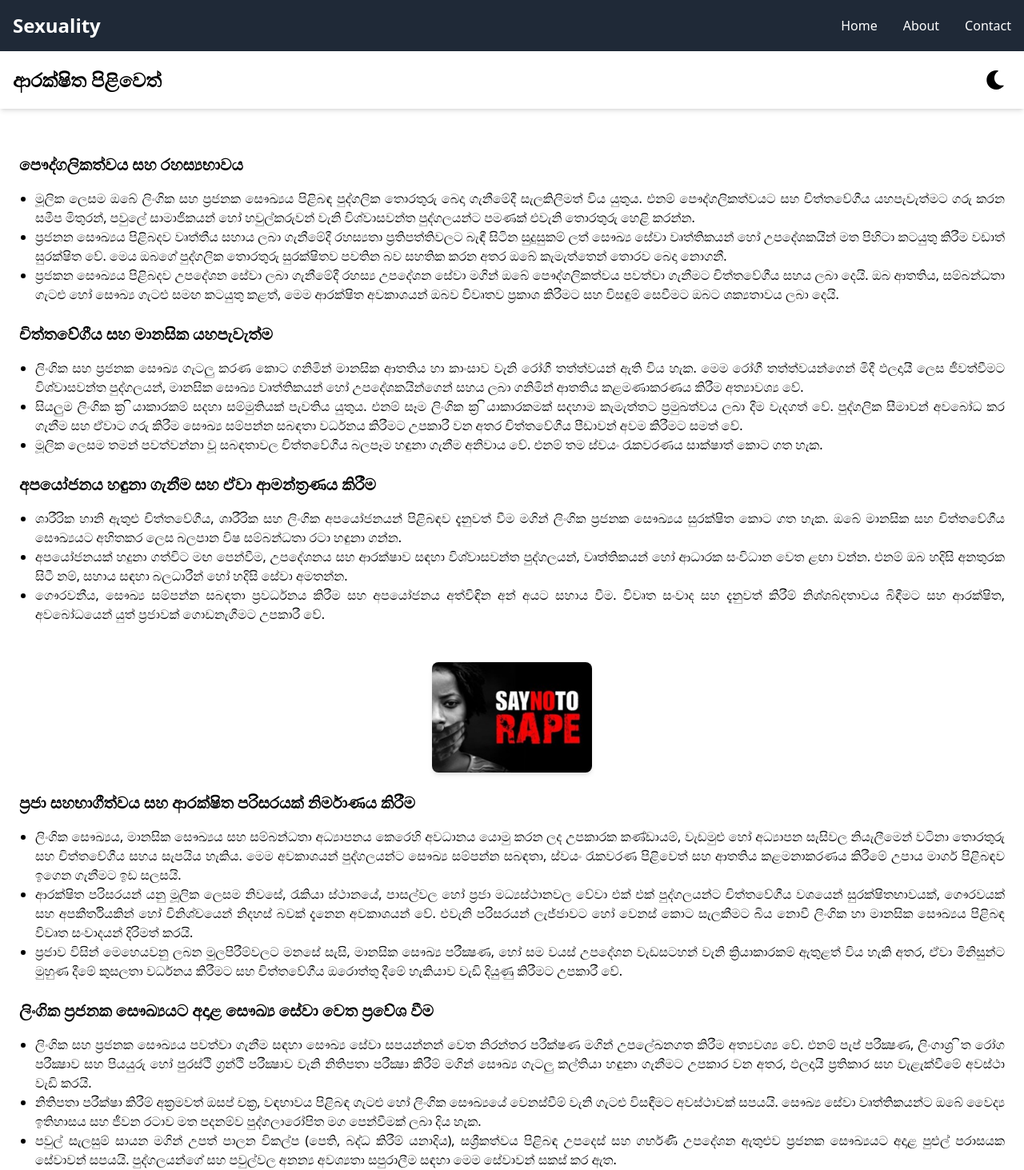
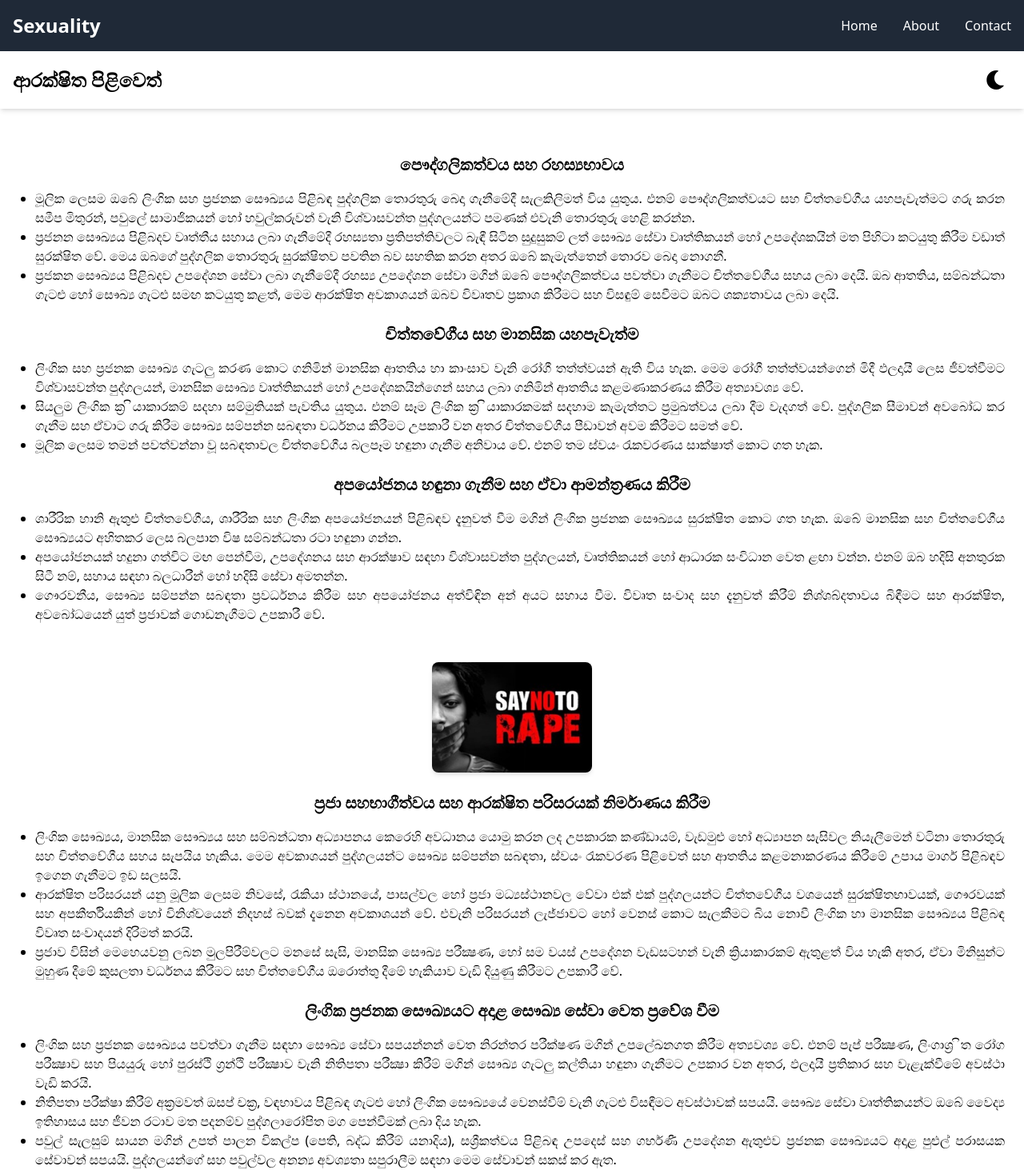
Before and after one commit to tharindu748/Sexuality, a React (Vite) app: page /Safe_practices in a window 1280 px wide. Shown: the top 1463 px of the page at 80% size. Built offline with nearby package versions, Linux system fonts and the light colour scheme.

Commit message:
text center

```diff
--- a/src/pages/Safe_practices.jsx
+++ b/src/pages/Safe_practices.jsx
@@ -42,7 +42,7 @@ export default function Safe_practices() {
         </header>
         <main className="p-6">
          <section className="mt-8">
-             <h2 className="text-xl font-semibold mb-4">පෞද්ගලිකත්වය සහ රහස්‍යභාවය  </h2>
+             <h2 className="text-xl font-semibold mb-4 text-center">පෞද්ගලිකත්වය සහ රහස්‍යභාවය  </h2>
              <ul className="list-disc pl-5 mt-2 text-justify">
       <li>මූලික ලෙසම ඔබේ ලිංගික සහ ප්‍රජනක සෞඛ්‍යය පිළිබඳ පුද්ගලික තොරතුරු බෙදා ගැනීමේදී සැලකිලිමත් විය යුතුය. එනම් පෞද්ගලිකත්වයට සහ චිත්තවේගීය යහපැවැත්මට ගරු කරන සමීප මිතුරන්, පවුලේ සාමාජිකයන් හෝ හවුල්කරුවන් වැනි විශ්වාසවන්ත පුද්ගලයන්ට පමණක් එවැනි තොරතුරු හෙළි කරන්න. </li>
       <li>ප්‍රජනන සෞඛ්‍යය පිළිබදව වෘත්තීය සහාය ලබා ගැනීමේදී රහස්‍යතා ප්‍රතිපත්තිවලට බැඳී සිටින සුදුසුකම් ලත් සෞඛ්‍ය සේවා වෘත්තිකයන් හෝ උපදේශකයින් මත පිහිටා කටයුතු කිරීම වඩාත් සුරක්ෂිත වේ. මෙය ඔබගේ පුද්ගලික තොරතුරු සුරක්ෂිතව පවතින බව සහතික කරන අතර ඔබේ කැමැත්තෙන් තොරව බෙදා නොගනී. </li>
@@ -50,7 +50,7 @@ export default function Safe_practices() {
 
     </ul>
 <br></br>
-    <h2 className="text-xl font-semibold mb-4  ">චිත්තවේගීය සහ මානසික යහපැවැත්ම  </h2>
+    <h2 className="text-xl font-semibold mb-4 text-center ">චිත්තවේගීය සහ මානසික යහපැවැත්ම  </h2>
              <ul className="list-disc pl-5 mt-2 text-justify">
       <li>ලිංගික සහ ප්‍රජනක සෞඛ්‍ය ගැටලු කරණ කොට ගනිමින් මානසික ආතතිය හා කාංසාව වැනි රෝගී තත්ත්වයන් ඇති විය හැක. මෙම රෝගී තත්ත්වයන්ගෙන් මිදී ඵලදායී ලෙස ජීවත්වීමට විශ්වාසවන්ත පුද්ගලයන්, මානසික සෞඛ්‍ය වෘත්තිකයන් හෝ උපදේශකයින්ගෙන් සහය ලබා ගනිමින් ආතතිය කළමණාකරණය කිරීම අත්‍යාවශ්‍ය වේ. </li>
       <li>සියලුම ලිංගික ක්‍ර ියාකාරකම් සදහා සම්මුතියක් පැවතිය යුතුය. එනම් සෑම ලිංගික ක්‍ර ියාකාරකමක් සදහාම කැමැත්තට ප්‍රමුඛත්වය ලබා දීම වැදගත් වේ. පුද්ගලික සීමාවන් අවබෝධ කර ගැනීම සහ ඒවාට ගරු කිරීම සෞඛ්‍ය සම්පන්න සබඳතා වර්ධනය කිරීමට උපකාරී වන අතර චිත්තවේගීය පීඩාවන් අවම කිරීමට සමත් වේ. </li>
@@ -60,7 +60,7 @@ export default function Safe_practices() {
 
 <br></br>
 
-<h2 className="text-xl font-semibold mb-4  ">අපයෝජනය හඳුනා ගැනීම සහ ඒවා ආමන්ත්‍රණය කිරීම </h2>
+<h2 className="text-xl font-semibold mb-4 text-center ">අපයෝජනය හඳුනා ගැනීම සහ ඒවා ආමන්ත්‍රණය කිරීම </h2>
              <ul className="list-disc pl-5 mt-2 text-justify">
       <li>ශාරීරික හානි ඇතුළු චිත්තවේගීය, ශාරීරික සහ ලිංගික අපයෝජනයන් පිළිබඳව දැනුවත් වීම මගින් ලිංගික ප්‍රජනක සෞඛ්‍යය සුරක්ෂිත කොට ගත හැක. ඔබේ මානසික සහ චිත්තවේගීය සෞඛ්‍යයට අහිතකර ලෙස බලපාන විෂ සම්බන්ධතා රටා හඳුනා ගන්න. </li>
       <li>අපයෝජනයක් හදුනා ගත්විට මඟ පෙන්වීම, උපදේශනය සහ ආරක්ෂාව සඳහා විශ්වාසවන්ත පුද්ගලයන්, වෘත්තිකයන් හෝ ආධාරක සංවිධාන වෙත ළඟා වන්න. එනම් ඔබ හදිසි අනතුරක සිටී නම්, සහාය සඳහා බලධාරීන් හෝ හදිසි සේවා අමතන්න.</li>
@@ -77,7 +77,7 @@ export default function Safe_practices() {
          </div>
 <br></br>
 
-<h2 className="text-xl font-semibold mb-4  ">ප්‍රජා සහභාගීත්වය සහ ආරක්ෂිත පරිසරයක් නිර්මාණය කිරීම</h2>
+<h2 className="text-xl font-semibold mb-4 text-center ">ප්‍රජා සහභාගීත්වය සහ ආරක්ෂිත පරිසරයක් නිර්මාණය කිරීම</h2>
              <ul className="list-disc pl-5 mt-2 text-justify">
       <li>ලිංගික සෞඛ්‍යය, මානසික සෞඛ්‍යය සහ සම්බන්ධතා අධ්‍යාපනය කෙරෙහි අවධානය යොමු කරන ලද උපකාරක කණ්ඩායම්, වැඩමුළු හෝ අධ්‍යාපන සැසිවල නියැලීමෙන් වටිනා තොරතුරු සහ චිත්තවේගීය සහය සැපයිය හැකිය. මෙම අවකාශයන් පුද්ගලයන්ට සෞඛ්‍ය සම්පන්න සබඳතා, ස්වයං රැකවරණ පිළිවෙත් සහ ආතතිය කළමනාකරණය කිරීමේ උපාය මාර්ග පිළිබඳව ඉගෙන ගැනීමට ඉඩ සලසයි. </li>
       <li>ආරක්ෂිත පරිසරයන් යනු මූලික ලෙසම  නිවසේ, රැකියා ස්ථානයේ, පාසල්වල හෝ ප්‍රජා මධ්‍යස්ථානවල වේවා එක් එක් පුද්ගලයන්ට චිත්තවේගීය වශයෙන් සුරක්ෂිතභාවයක්, ගෞරවයක් සහ අපකීර්තියකින් හෝ විනිශ්චයෙන් නිදහස් බවක් දැනෙන අවකාශයන් වේ. එවැනි පරිසරයන් ලැජ්ජාවට හෝ වෙනස් කොට සැලකීමට බිය නොවී ලිංගික හා මානසික සෞඛ්‍යය පිළිබඳ විවෘත සංවාදයන් දිරිමත් කරයි.</li>
@@ -87,7 +87,7 @@ export default function Safe_practices() {
 
 <br></br>
 
-<h2 className="text-xl font-semibold mb-4  ">ලිංගික ප්‍රජනක සෞඛ්‍යයට අදාළ සෞඛ්‍ය සේවා වෙත ප්‍රවේශ වීම</h2>
+<h2 className="text-xl font-semibold mb-4 text-center ">ලිංගික ප්‍රජනක සෞඛ්‍යයට අදාළ සෞඛ්‍ය සේවා වෙත ප්‍රවේශ වීම</h2>
              <ul className="list-disc pl-5 mt-2 text-justify">
       <li>ලිංගික සහ ප්‍රජනක සෞඛ්‍යය පවත්වා ගැනීම සඳහා සෞඛ්‍ය සේවා සපයන්නන් වෙත නිරන්තර පරීක්ෂණ මගින් උපලේඛනගත කිරීම අත්‍යවශ්‍ය වේ. එනම් පැප් පරීක්‍ෂණ, ලිංගාශ්‍ර ිත රෝග පරීක්‍ෂාව සහ පියයුරු හෝ පුරස්ථි ග්‍රන්ථි පරීක්‍ෂාව වැනි නිතිපතා පරීක්‍ෂා කිරීම් මගින් සෞඛ්‍ය ගැටලු කල්තියා හඳුනා ගැනීමට උපකාර වන අතර, ඵලදායී ප්‍රතිකාර සහ වැළැක්වීමේ අවස්ථා වැඩි කරයි.</li>
       <li>නිතිපතා පරීක්ෂා කිරීම් අක්‍රමවත් ඔසප් චක්‍ර, වඳභාවය පිළිබඳ ගැටළු හෝ ලිංගික සෞඛ්‍යයේ වෙනස්වීම් වැනි ගැටළු විසඳීමට අවස්ථාවක් සපයයි. සෞඛ්‍ය සේවා වෘත්තිකයන්ට ඔබේ වෛද්‍ය ඉතිහාසය සහ ජීවන රටාව මත පදනම්ව පුද්ගලාරෝපිත මග පෙන්වීමක් ලබා දිය හැක. </li>
```
